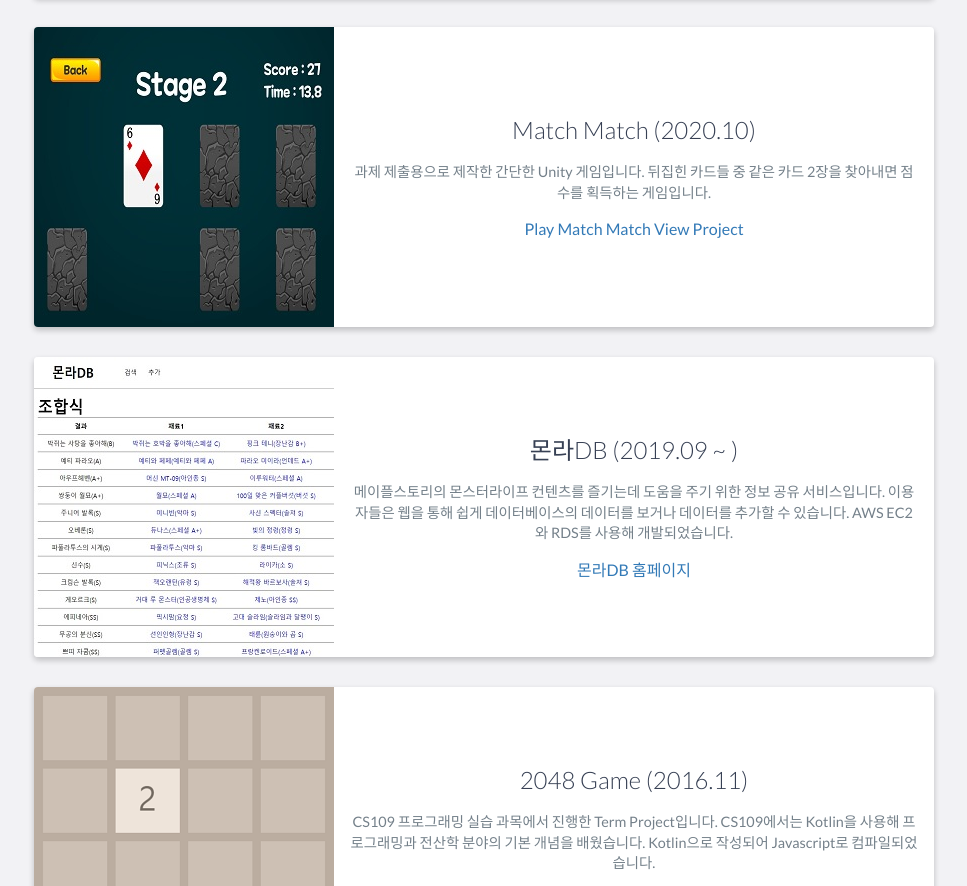
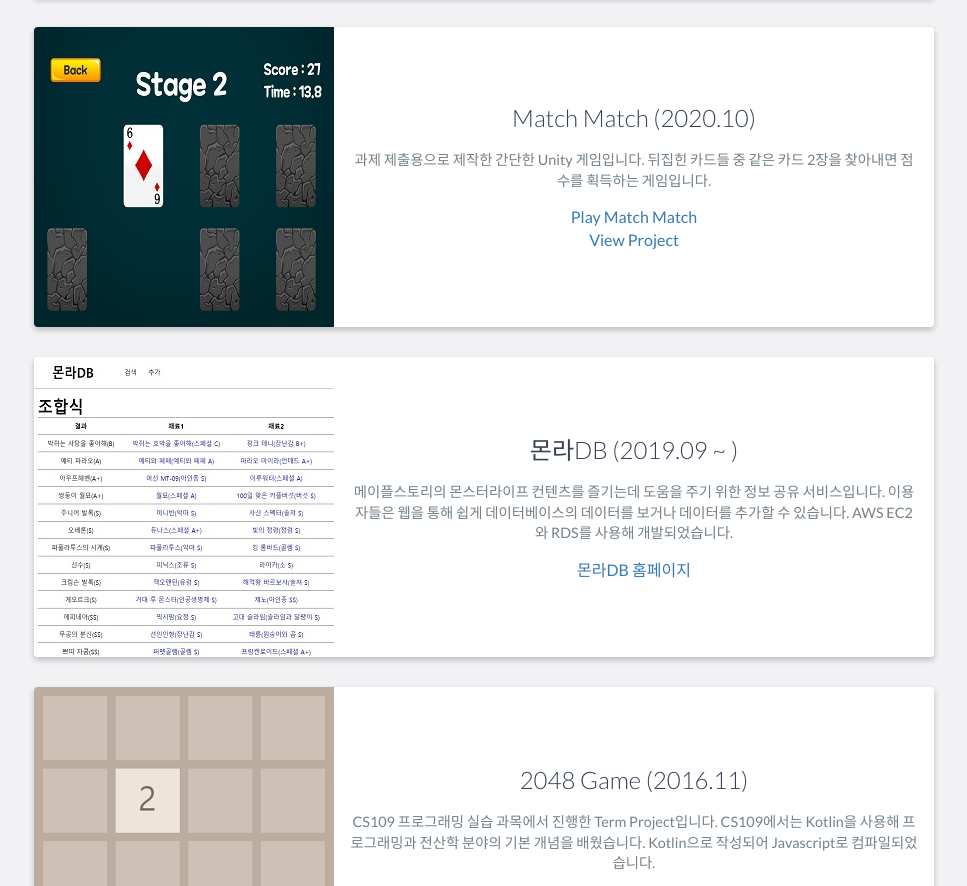
Before and after one commit to ParkJejun/portfolio, a website: page index.html in a window 1280 px wide. Shown: the part 2265-3151 px from the top of the page, without its empty margins (156-1123 px from the left). Drawn offline with nearby package versions, Linux system fonts and the light colour scheme.

Commit message:
Update index.html

```diff
--- a/index.html
+++ b/index.html
@@ -145,7 +145,7 @@
                         <p>
 							 과제 제출용으로 제작한 간단한 Unity 게임입니다. 뒤집힌 카드들 중 같은 카드 2장을 찾아내면 점수를 획득하는 게임입니다.
 						</p>
-                        <a href="./MatchMatch.html">Play Match Match</a>
+                        <a href="./MatchMatch.html">Play Match Match</a><br>
 						<a href="https://github.com/ParkJejun/Match-Match">View Project</a>
                     </div>
                     <!-- End .project-info -->
```
